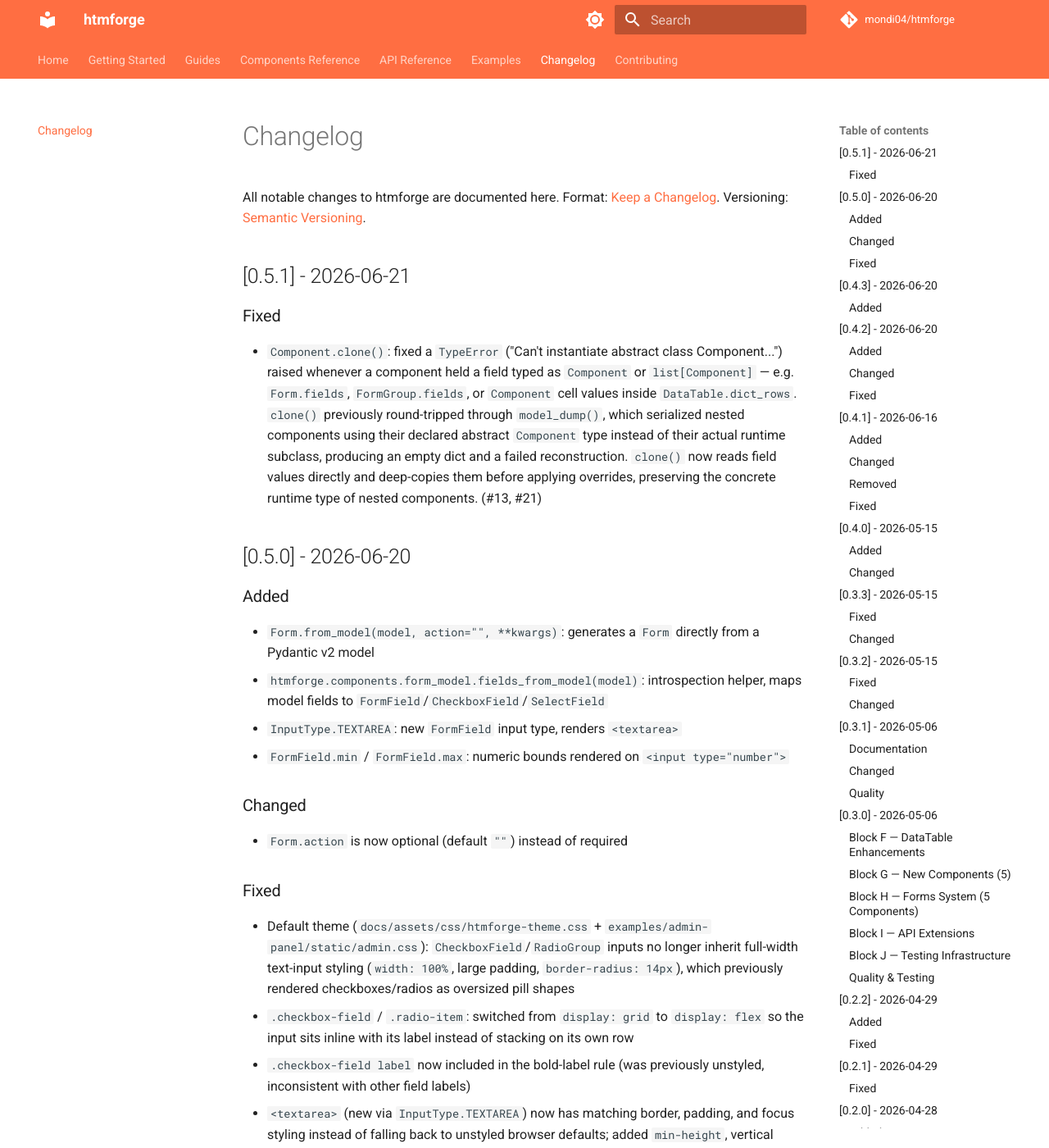
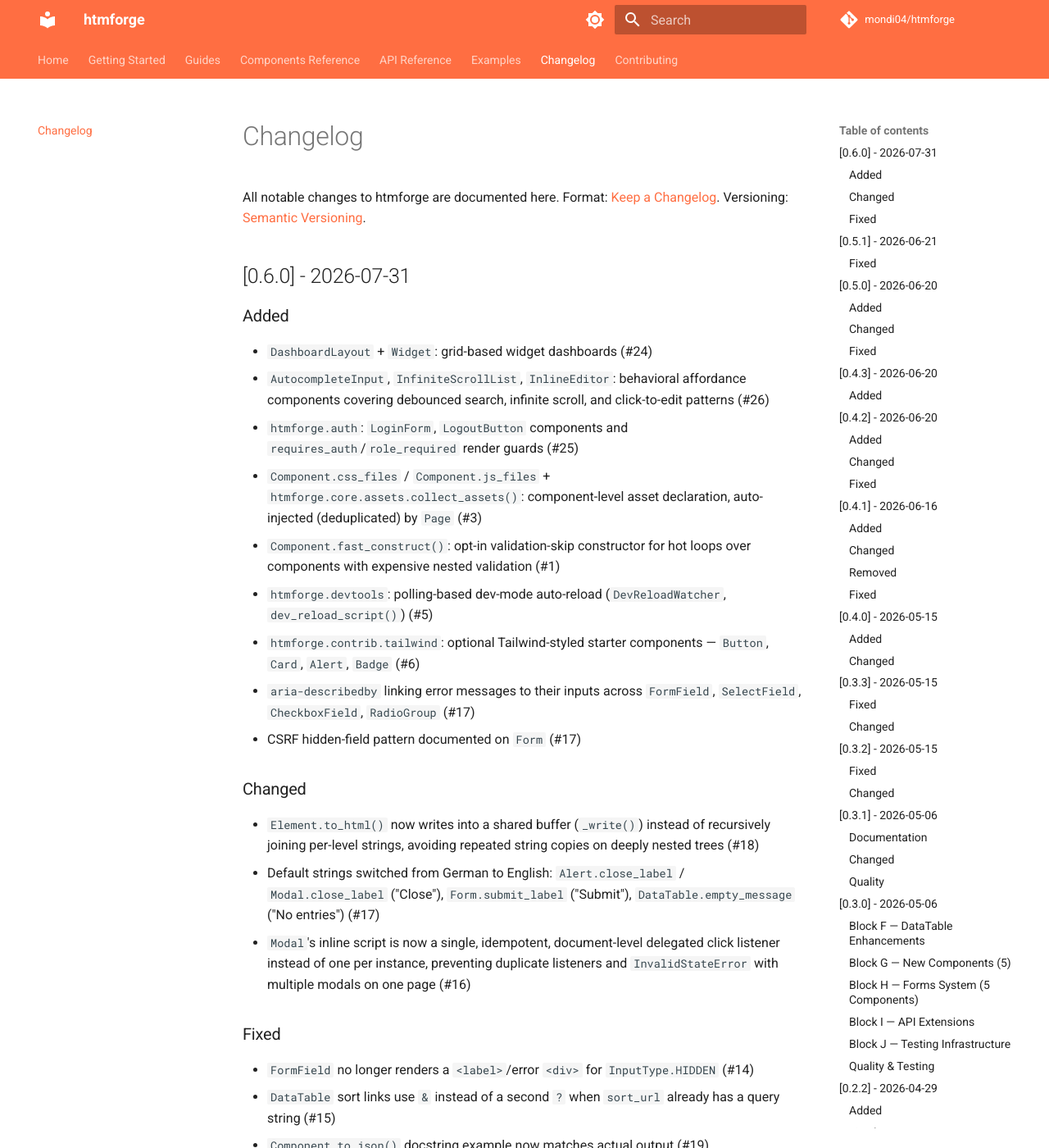
Before and after one commit to mondi04/htmforge, an MkDocs documentation site: the page built from docs/changelog.md, in a window 1280 px wide and 1400 px high. Shown: the whole window at 82% size. Built offline with MkDocs 1.6.1 and Material for MkDocs 9.7.7, drawn with Linux system fonts in a browser that asks for light colours; comment, search, counter and statistics services are not loaded; some of the changed text lies outside the part shown.

Commit message:
docs: add changelog entry for v0.6.0
Co-authored-by: Jannik Bäcker <manmut@proton.me>

```diff
--- a/docs/changelog.md
+++ b/docs/changelog.md
@@ -3,6 +3,29 @@
 All notable changes to htmforge are documented here.
 Format: [Keep a Changelog](https://keepachangelog.com/en/1.0.0/).
 Versioning: [Semantic Versioning](https://semver.org/).
+
+## [0.6.0] - 2026-07-31
+
+### Added
+- `DashboardLayout` + `Widget`: grid-based widget dashboards (#24)
+- `AutocompleteInput`, `InfiniteScrollList`, `InlineEditor`: behavioral affordance components covering debounced search, infinite scroll, and click-to-edit patterns (#26)
+- `htmforge.auth`: `LoginForm`, `LogoutButton` components and `requires_auth`/`role_required` render guards (#25)
+- `Component.css_files` / `Component.js_files` + `htmforge.core.assets.collect_assets()`: component-level asset declaration, auto-injected (deduplicated) by `Page` (#3)
+- `Component.fast_construct()`: opt-in validation-skip constructor for hot loops over components with expensive nested validation (#1)
+- `htmforge.devtools`: polling-based dev-mode auto-reload (`DevReloadWatcher`, `dev_reload_script()`) (#5)
+- `htmforge.contrib.tailwind`: optional Tailwind-styled starter components — `Button`, `Card`, `Alert`, `Badge` (#6)
+- `aria-describedby` linking error messages to their inputs across `FormField`, `SelectField`, `CheckboxField`, `RadioGroup` (#17)
+- CSRF hidden-field pattern documented on `Form` (#17)
+
+### Changed
+- `Element.to_html()` now writes into a shared buffer (`_write()`) instead of recursively joining per-level strings, avoiding repeated string copies on deeply nested trees (#18)
+- Default strings switched from German to English: `Alert.close_label` / `Modal.close_label` ("Close"), `Form.submit_label` ("Submit"), `DataTable.empty_message` ("No entries") (#17)
+- `Modal`'s inline script is now a single, idempotent, document-level delegated click listener instead of one per instance, preventing duplicate listeners and `InvalidStateError` with multiple modals on one page (#16)
+
+### Fixed
+- `FormField` no longer renders a `<label>`/error `<div>` for `InputType.HIDDEN` (#14)
+- `DataTable` sort links use `&` instead of a second `?` when `sort_url` already has a query string (#15)
+- `Component.to_json()` docstring example now matches actual output (#19)
 
 ## [0.5.1] - 2026-06-21
 
```
